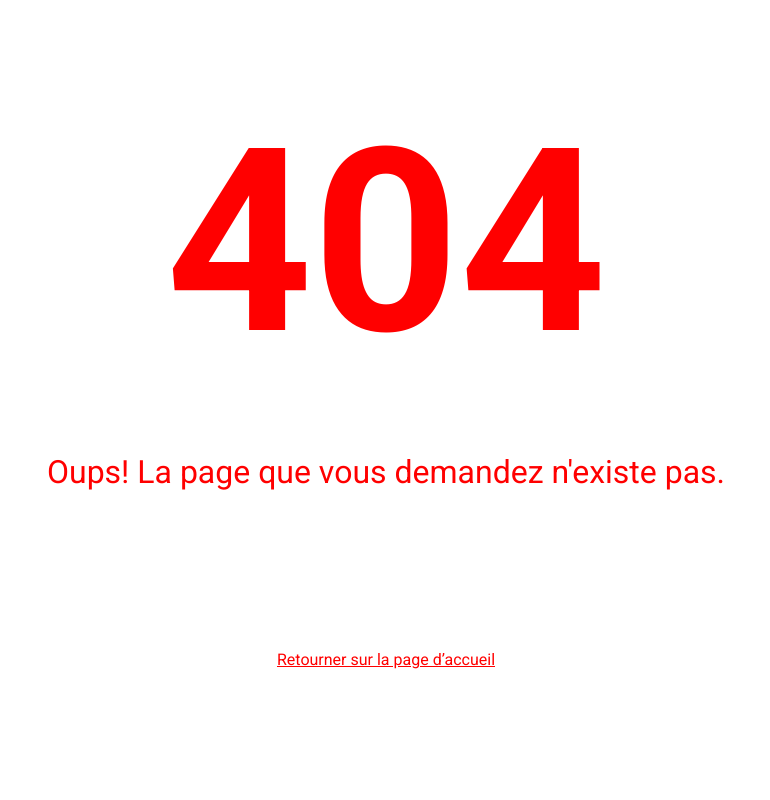
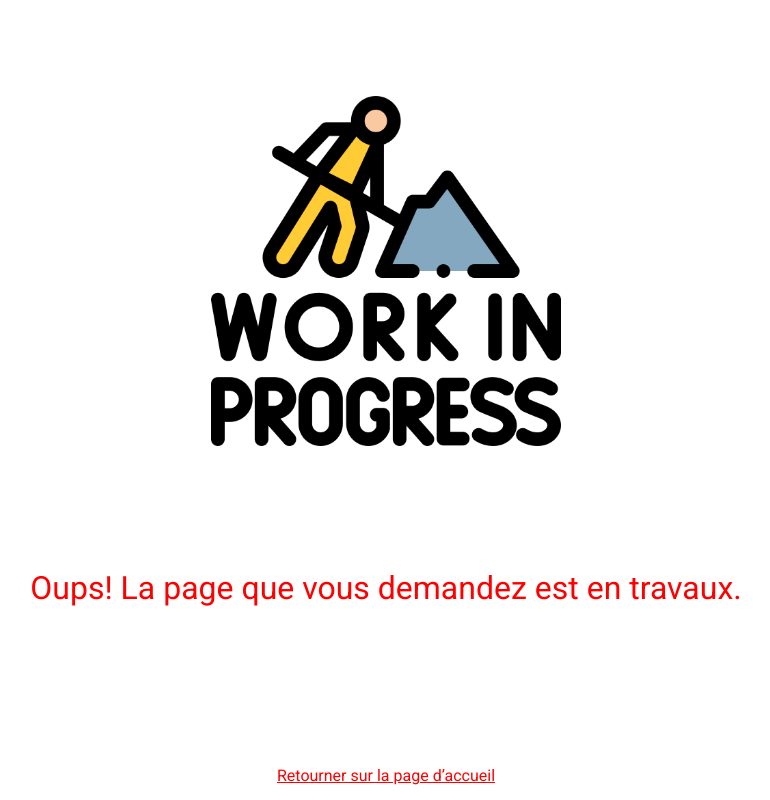
Before and after one commit to Frederic-K/SportSee, a React (Create React App) app: page /user/12 in a window 1280 px wide. Before the commit this address had no page. Shown: the whole page, without its empty margins (254-1024 px from the left). Built offline with nearby package versions, Linux system fonts and the light colour scheme.

Commit message:
Set home page nd underConstruction page

```diff
--- a/src/App.jsx
+++ b/src/App.jsx
@@ -3,7 +3,8 @@ import { BrowserRouter, Routes, Route } from 'react-router-dom'
 import HomeV2 from './pages/Home/HomeV2'
 // import Home from './pages/Home/Home'
 // import Dashboard from './pages/Dashboard/Dashboard'
-import Error404 from './pages/404/Error404'
+// import Error404 from './pages/404/Error404'
+import UnderConstruction from './pages/UnderConstruction/UnderConstruction'
 
 function App() {
   return (
@@ -14,7 +15,8 @@ function App() {
         <Route path="/" element={<HomeV2 />} />
         {/* <Route path="/" element={<Home />} /> */}
         {/* <Route path="/user/:id" element={<Dashboard />} /> */}
-        <Route path="*" element={<Error404 />} />
+        <Route path="*" element={<UnderConstruction />} />
+        {/* <Route path="*" element={<Error404 />} /> */}
       </Routes>
     </BrowserRouter>
   )
--- a/src/pages/404/Error404.jsx
+++ b/src/pages/404/Error404.jsx
@@ -1,14 +1,13 @@
-import React from 'react'
 import { NavLink } from 'react-router-dom'
 
 function Error404() {
   return (
-    <main className="main__errorPage">
-      <div className="main__errorPage--type">404</div>
-      <div className="main__errorPage--title">
+    <main className="errorPage">
+      <div className="errorPage__type">404</div>
+      <div className="errorPage__title">
         Oups! La page que vous demandez n'existe pas.
       </div>
-      <NavLink to="/" className="main__errorPage--link">
+      <NavLink to="/" className="errorPage__link">
         Retourner sur la page d’accueil
       </NavLink>
     </main>
--- a/src/pages/404/_404.scss
+++ b/src/pages/404/_404.scss
@@ -1,23 +1,22 @@
-.main {
-  &__errorPage {
+.errorPage {
   display: flex;
   justify-content: flex-start;
   align-items: center;
   flex-direction: column;
   color: $colour-primary;
-    &--type {
+  &__type {
     font-size: 16rem;
     font-weight: 700;
     padding-top: 6rem;
     padding-bottom: 4rem;
     margin: 0px;
   }
-    &--title {
+  &__title {
     font-size: 2rem;
     text-align: center;
     margin: 0px;
   }
-    &--link {
+  &__link {
     font-size: 1rem;
     color: $colour-primary;
     padding-top: 10rem;
@@ -25,4 +24,3 @@
     margin: 0px;
   }
 }
-}
--- a/src/pages/Home/HomeV2.jsx
+++ b/src/pages/Home/HomeV2.jsx
@@ -1,23 +1,31 @@
 // import { redirect } from 'react-router-dom'
-// import { useNavigate } from 'react-router-dom'
+import { useNavigate } from 'react-router-dom'
 import { useRef } from 'react'
 
-export default function MyForm() {
-  const userID = useRef('')
+export default function Home() {
+  const navigate = useNavigate()
+  const userId = useRef('')
 
-  const handleSubmit = (e) => {
-    e.preventDefault()
-    console.log(userID.current)
+  const handleSubmit = (event) => {
+    event.preventDefault()
+    navigate('/user/' + userId.current)
   }
 
   return (
     <form onSubmit={handleSubmit}>
       <input
         type="text"
-        value={userID.current}
-        onChange={(e) => (userID.current = e.target.value)}
+        id="userID"
+        name="userID"
+        placeholder="Saisir votre userID ici"
+        onChange={(event) => (userId.current = event.target.value)}
       />
+      <br />
+      <br />
+      <button type="reset">Reset</button>
       <button type="submit">Submit</button>
+      <br />
+      <br />
     </form>
   )
 }
--- /dev/null
+++ b/src/pages/UnderConstruction/UnderConstruction.jsx
@@ -0,0 +1,24 @@
+import { NavLink } from 'react-router-dom'
+import worksiteLogo from '../../assets/icon/travail-en-cours.png'
+
+function underConstruction() {
+  return (
+    <main className="underConstructionPage">
+      <div className="errorPage__type">
+        <img
+          src={worksiteLogo}
+          alt="Travaux en cours"
+          className="errorPage__type--img"
+        />
+      </div>
+      <div className="errorPage__title">
+        Oups! La page que vous demandez est en travaux.
+      </div>
+      <NavLink to="/" className="errorPage__link">
+        Retourner sur la page d’accueil
+      </NavLink>
+    </main>
+  )
+}
+
+export default underConstruction
--- /dev/null
+++ b/src/pages/UnderConstruction/_underConstruction.scss
@@ -0,0 +1,31 @@
+.underConstructionPage {
+  display: flex;
+  justify-content: flex-start;
+  align-items: center;
+  flex-direction: column;
+  color: $colour-primary;
+  .errorPage {
+    &__type {
+      font-size: 16rem;
+      font-weight: 700;
+      padding-top: 6rem;
+      padding-bottom: 4rem;
+      margin: 0px;
+      &--img {
+        width: 350px;
+      }
+    }
+    &__title {
+      font-size: 2rem;
+      text-align: center;
+      margin: 0px;
+    }
+    &__link {
+      font-size: 1rem;
+      color: $colour-primary;
+      padding-top: 10rem;
+      text-decoration: underline;
+      margin: 0px;
+    }
+  }
+}
--- a/src/styles/style.scss
+++ b/src/styles/style.scss
@@ -1,11 +1,11 @@
 @import url('https://fonts.googleapis.com/css2?family=Roboto:ital,wght@0,100;0,300;0,400;0,500;0,700;0,900;1,100;1,300;1,400;1,500;1,700;1,900&display=swap');
 
 @import '../styles/utils/variables';
-@import '../components/bannerNavBar/bannerNavBar';
 @import '../components/Loader/loader';
 @import './bases/base', './bases/typo';
-@import '../components/BannerNavBar/bannerNavBar',
-  '../components/AsideNavBar/asideNavBar.scss';
+@import '../components/HeaderNavBar/headerNavBar';
+@import '../components/AsideNavBar/asideNavBar.scss';
+@import '../pages/UnderConstruction/underConstruction';
 @import '../pages/404/404';
 @import '../pages/Home/home';
 @import '../pages/Dashboard/dashboard';
```
Also changed, not shown: src/assets/icon/travail-en-cours.png (added), src/components/HeaderNavBar/HeaderNavBar.jsx (added), src/components/HeaderNavBar/_headerNavBar.scss (added). Lines whose indentation alone changed are shown as unchanged.
